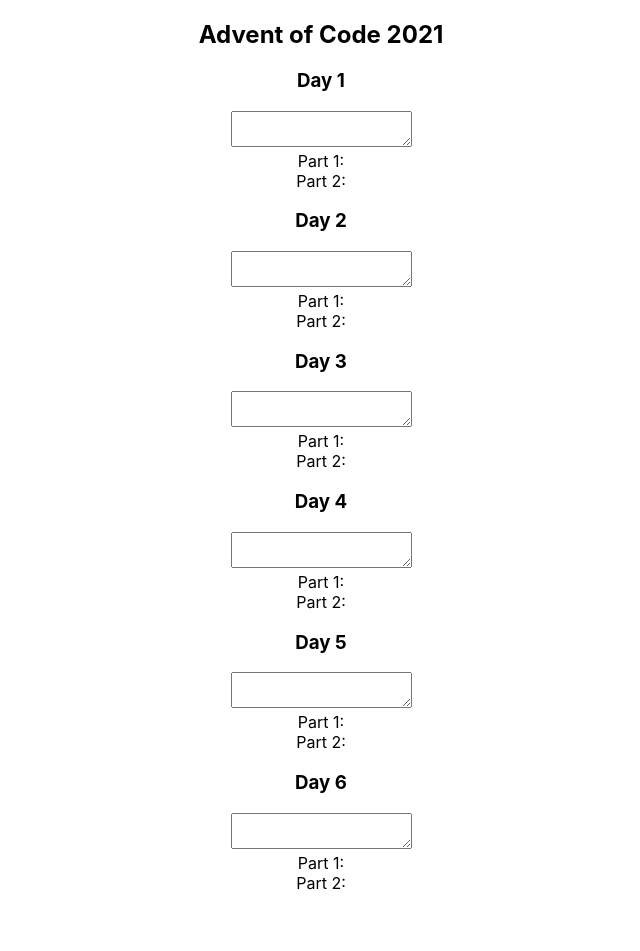
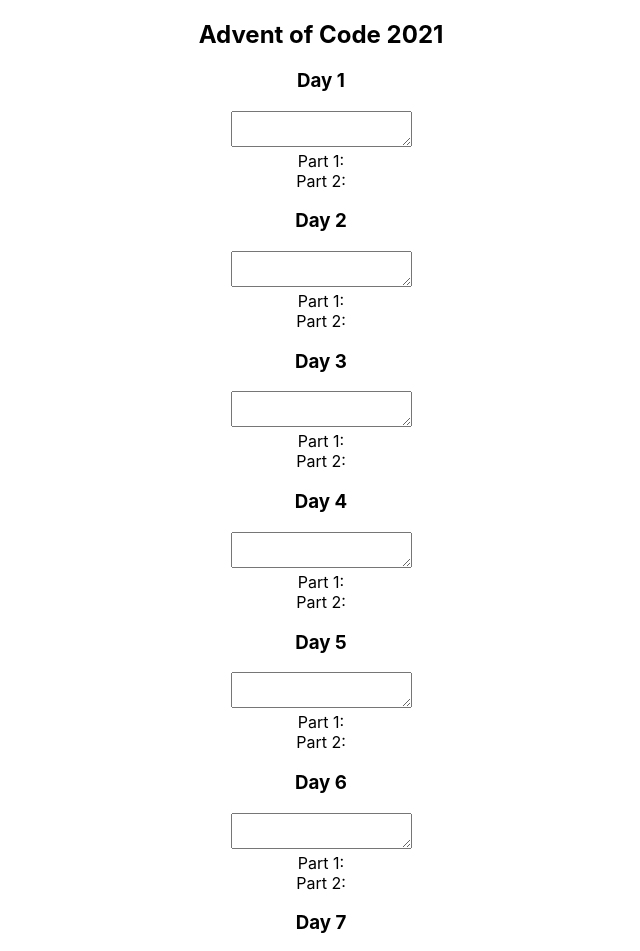
Before and after one commit to xbrukner/aoc21, a React (Create React App) app: page / in a window 1280 px wide. Shown: the top 951 px of the page, without its empty margins (319-959 px from the left). Before the commit the page ends 893 px from the top, so only its background shows below. Built offline with nearby package versions, Linux system fonts and the light colour scheme.

Commit message:
Add 7th day.

```diff
--- a/src/App.tsx
+++ b/src/App.tsx
@@ -6,6 +6,7 @@
 import { Task04 } from './tasks/04';
 import { Task05 } from './tasks/05';
 import { Task06 } from './tasks/06';
+import { Task07 } from './tasks/07';
 
 function App() {
   return (
@@ -17,6 +18,7 @@
       <Task04 />
       <Task05 />
       <Task06 />
+      <Task07 />
     </div>
   );
 }
--- /dev/null
+++ b/src/days/07.ts
@@ -0,0 +1,33 @@
+import { range } from "./05";
+
+type HorizontalPosition = number;
+type CrabLine = Array<HorizontalPosition>;
+type Fuel = number;
+
+export function parseInput(str: String): CrabLine {
+    return str.split(',').map(v => parseInt(v, 10));
+}
+
+export function calculateFuelConstant(from: HorizontalPosition, to: HorizontalPosition): Fuel {
+    return Math.abs(from - to);
+}
+
+export function calculateFuelSeries(from: HorizontalPosition, to: HorizontalPosition): Fuel {
+    const n = calculateFuelConstant(from, to);
+    return n * (n + 1) / 2;
+}
+
+function simulateAndMinimize(crabs: CrabLine, cost: (from: HorizontalPosition, to: HorizontalPosition) => Fuel): Fuel {
+    return Math.min(...range(Math.min(...crabs), Math.max(...crabs) + 1)
+      .map((h) =>
+        crabs.map((crab) => cost(crab, h)).reduce((a, b) => a + b)
+      ));
+}
+
+export function firstHalf(crabs: CrabLine): Fuel {
+    return simulateAndMinimize(crabs, calculateFuelConstant);
+}
+
+export function secondHalf(crabs: CrabLine): Fuel {
+    return simulateAndMinimize(crabs, calculateFuelSeries);
+}
--- /dev/null
+++ b/src/tasks/07.tsx
@@ -0,0 +1,11 @@
+import * as day07 from '../days/07';
+import { Task } from './task';
+
+export function Task07(): JSX.Element {
+    return (<Task
+        day={7}
+        parser={day07.parseInput}
+        firstHalf={day07.firstHalf}
+        secondHalf={day07.secondHalf}
+        />)
+}
```
